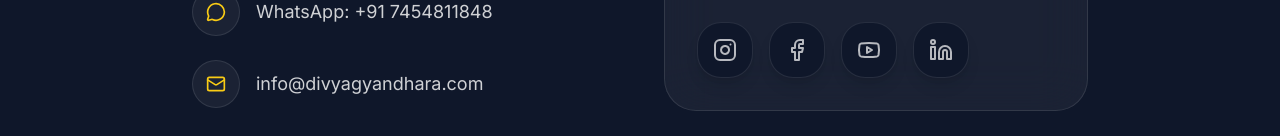
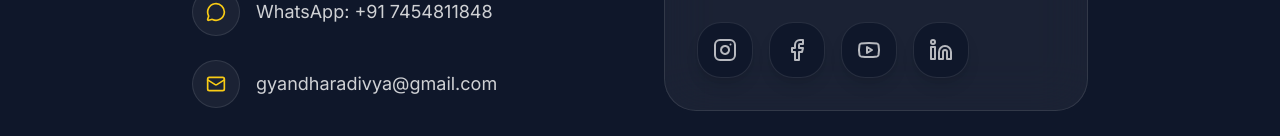
Before and after one commit to itsdevanshh07/project-x, a Next.js app in the folder frontend/: page / in a window 1280 px wide. Shown: the part 2164-2300 px from the top of the page. Built offline with nearby package versions, Linux system fonts and the light colour scheme; no server answers.

Commit message:
update: added official instagram link and updated contact email

```diff
--- a/frontend/app/page.js
+++ b/frontend/app/page.js
@@ -130,11 +130,11 @@ export default function ComingSoon() {
                   </div>
                   <span className="text-lg">WhatsApp: +91 7454811848</span>
                 </a>
-                <a href="mailto:info@divyagyandhara.com" className="flex items-center gap-4 text-white/80 hover:text-accent-highlight transition-colors">
+                <a href="mailto:gyandharadivya@gmail.com" className="flex items-center gap-4 text-white/80 hover:text-accent-highlight transition-colors">
                   <div className="w-12 h-12 rounded-full bg-white/5 flex items-center justify-center border border-white/10">
                     <Mail className="w-5 h-5 text-accent-highlight" />
                   </div>
-                  <span className="text-lg">info@divyagyandhara.com</span>
+                  <span className="text-lg">gyandharadivya@gmail.com</span>
                 </a>
                 <div className="flex items-center gap-4 text-white/80">
                   <div className="w-12 h-12 rounded-full bg-white/5 flex items-center justify-center border border-white/10 shrink-0">
@@ -149,7 +149,7 @@ export default function ComingSoon() {
               <h4 className="text-2xl font-bold mb-6 font-display">Connect With Us</h4>
               <p className="text-white/60 mb-8">Follow our journey on social media to get the latest updates on our launch.</p>
               <div className="flex gap-4">
-                <a href="#" target="_blank" rel="noopener noreferrer" className="w-14 h-14 rounded-2xl bg-[#0F172A] border border-white/10 flex items-center justify-center text-white/70 hover:text-accent-highlight hover:border-accent-highlight/50 transition-all shadow-lg hover:-translate-y-1">
+                <a href="https://www.instagram.com/divyagyanadhara?utm_source=ig_web_button_share_sheet&igsh=ZDNlZDc0MzIxNw==" target="_blank" rel="noopener noreferrer" className="w-14 h-14 rounded-2xl bg-[#0F172A] border border-white/10 flex items-center justify-center text-white/70 hover:text-accent-highlight hover:border-accent-highlight/50 transition-all shadow-lg hover:-translate-y-1">
                   <Instagram className="w-6 h-6" />
                 </a>
                 <a href="#" target="_blank" rel="noopener noreferrer" className="w-14 h-14 rounded-2xl bg-[#0F172A] border border-white/10 flex items-center justify-center text-white/70 hover:text-accent-highlight hover:border-accent-highlight/50 transition-all shadow-lg hover:-translate-y-1">
```
